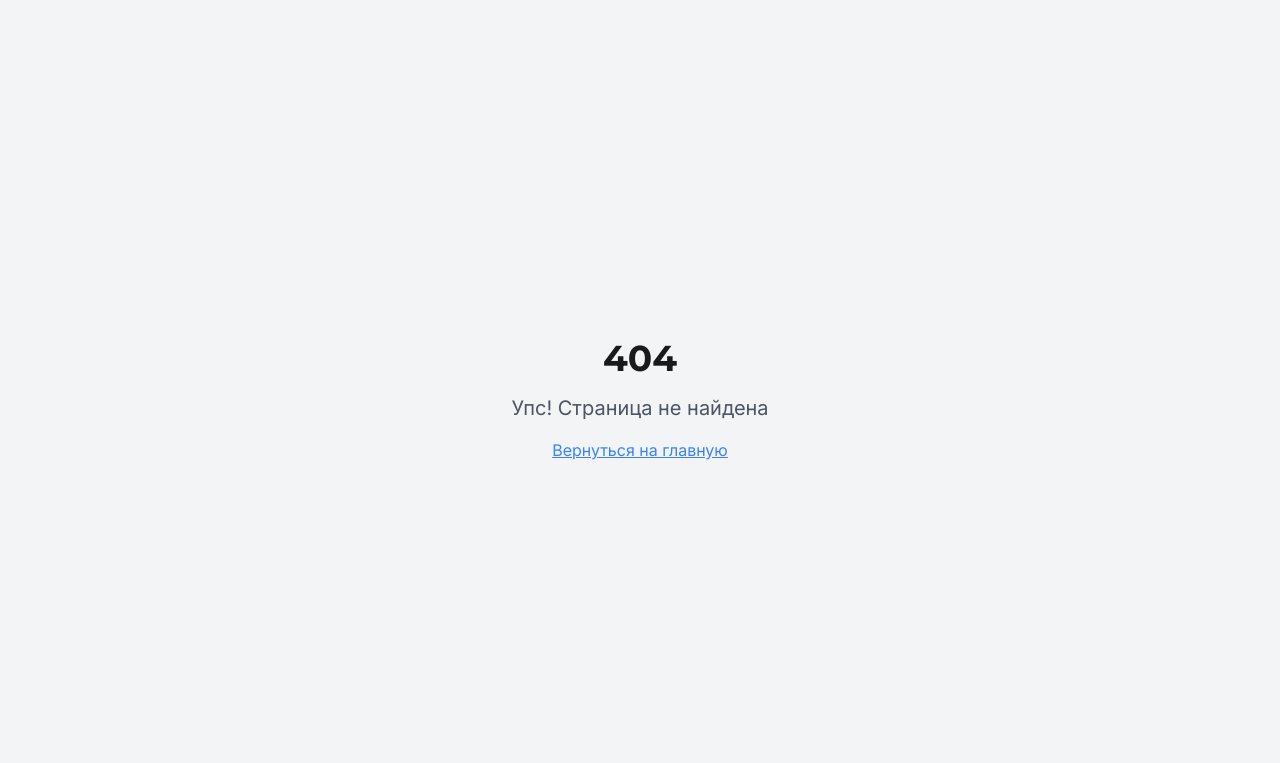
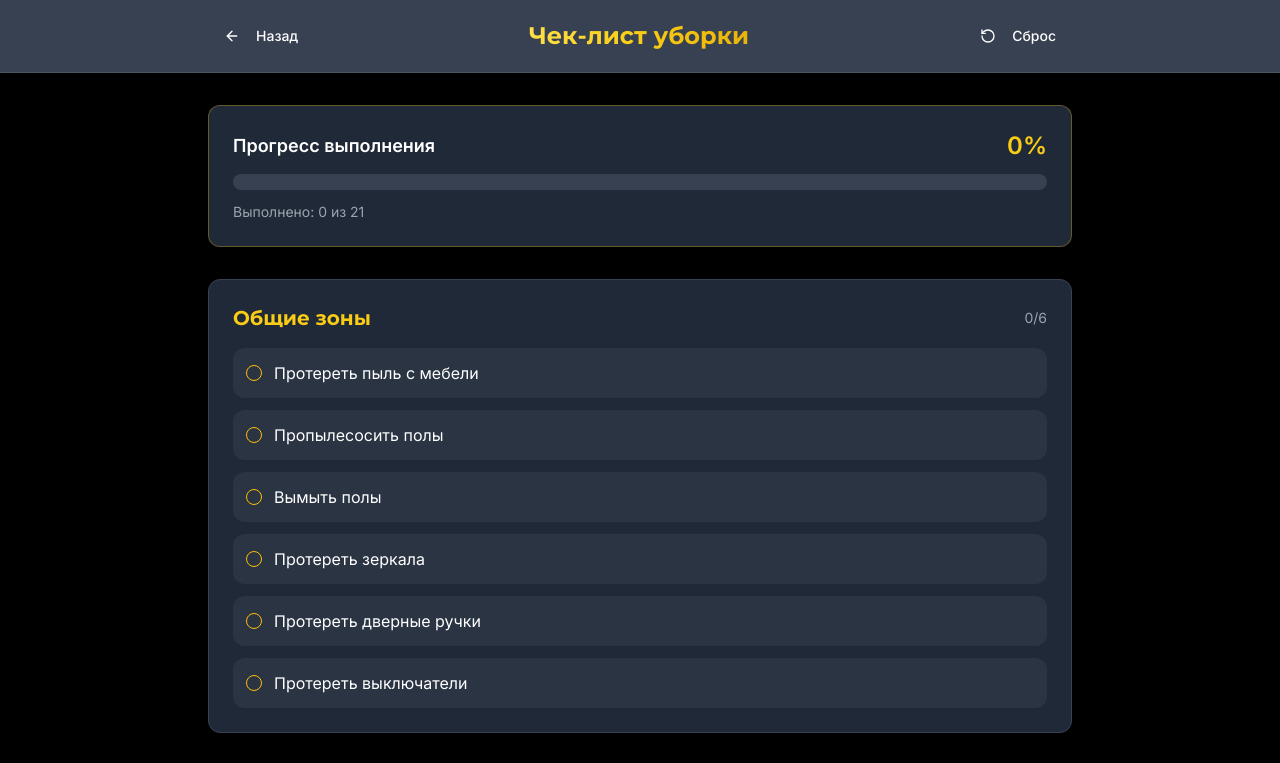
Before and after one commit to pr-poehali-dev/cleaning-design-site, a React (Vite) app: page /checklist in a window 1280 px wide. Before the commit this address had no page. Shown: the top 763 px of the page. Built offline with nearby package versions, Linux system fonts and the light colour scheme.

Commit message:
Добавить чек-лист для уборки

```diff
--- a/src/App.tsx
+++ b/src/App.tsx
@@ -5,6 +5,7 @@ import { TooltipProvider } from "@/components/ui/tooltip";
 import { QueryClient, QueryClientProvider } from "@tanstack/react-query";
 import { BrowserRouter, Routes, Route } from "react-router-dom";
 import Index from "./pages/Index";
+import Checklist from "./pages/Checklist";
 import NotFound from "./pages/NotFound";
 import CursorSparkles from "./components/CursorSparkles";
 
@@ -19,6 +20,7 @@ const App = () => (
       <BrowserRouter>
         <Routes>
           <Route path="/" element={<Index />} />
+          <Route path="/checklist" element={<Checklist />} />
           {/* ADD ALL CUSTOM ROUTES ABOVE THE CATCH-ALL "*" ROUTE */}
           <Route path="*" element={<NotFound />} />
         </Routes>
--- /dev/null
+++ b/src/pages/Checklist.tsx
@@ -0,0 +1,166 @@
+import { useState } from 'react';
+import { Button } from '@/components/ui/button';
+import { Checkbox } from '@/components/ui/checkbox';
+import Icon from '@/components/ui/icon';
+import { useNavigate } from 'react-router-dom';
+
+interface ChecklistItem {
+  id: string;
+  text: string;
+  category: string;
+}
+
+const checklistData: ChecklistItem[] = [
+  { id: '1', text: 'Протереть пыль с мебели', category: 'Общие зоны' },
+  { id: '2', text: 'Пропылесосить полы', category: 'Общие зоны' },
+  { id: '3', text: 'Вымыть полы', category: 'Общие зоны' },
+  { id: '4', text: 'Протереть зеркала', category: 'Общие зоны' },
+  { id: '5', text: 'Протереть дверные ручки', category: 'Общие зоны' },
+  { id: '6', text: 'Протереть выключатели', category: 'Общие зоны' },
+
+  { id: '7', text: 'Вымыть раковину', category: 'Кухня' },
+  { id: '8', text: 'Очистить плиту', category: 'Кухня' },
+  { id: '9', text: 'Протереть столешницы', category: 'Кухня' },
+  { id: '10', text: 'Вымыть холодильник снаружи', category: 'Кухня' },
+  { id: '11', text: 'Очистить микроволновку', category: 'Кухня' },
+  { id: '12', text: 'Вынести мусор', category: 'Кухня' },
+
+  { id: '13', text: 'Вымыть унитаз', category: 'Ванная' },
+  { id: '14', text: 'Очистить раковину', category: 'Ванная' },
+  { id: '15', text: 'Вымыть ванну/душевую', category: 'Ванная' },
+  { id: '16', text: 'Протереть зеркало', category: 'Ванная' },
+  { id: '17', text: 'Вымыть плитку', category: 'Ванная' },
+  { id: '18', text: 'Протереть смесители', category: 'Ванная' },
+
+  { id: '19', text: 'Протереть подоконники', category: 'Спальня' },
+  { id: '20', text: 'Пропылесосить под кроватью', category: 'Спальня' },
+  { id: '21', text: 'Протереть пыль со всех поверхностей', category: 'Спальня' },
+];
+
+const Checklist = () => {
+  const navigate = useNavigate();
+  const [checkedItems, setCheckedItems] = useState<Set<string>>(new Set());
+
+  const toggleItem = (id: string) => {
+    setCheckedItems(prev => {
+      const newSet = new Set(prev);
+      if (newSet.has(id)) {
+        newSet.delete(id);
+      } else {
+        newSet.add(id);
+      }
+      return newSet;
+    });
+  };
+
+  const categories = Array.from(new Set(checklistData.map(item => item.category)));
+  const progress = Math.round((checkedItems.size / checklistData.length) * 100);
+
+  const resetChecklist = () => {
+    setCheckedItems(new Set());
+  };
+
+  return (
+    <div className="min-h-screen bg-black text-white">
+      <header className="bg-gray-700 border-b border-gray-600 sticky top-0 z-50">
+        <div className="max-w-4xl mx-auto px-4 py-4 flex items-center justify-between">
+          <Button
+            variant="ghost"
+            onClick={() => navigate('/')}
+            className="text-white hover:text-yellow-400"
+          >
+            <Icon name="ArrowLeft" size={20} />
+            <span className="ml-2">Назад</span>
+          </Button>
+          <h1 className="font-heading text-2xl font-bold bg-gradient-to-r from-yellow-300 via-yellow-400 to-yellow-500 bg-clip-text text-transparent">
+            Чек-лист уборки
+          </h1>
+          <Button
+            variant="ghost"
+            onClick={resetChecklist}
+            className="text-white hover:text-yellow-400"
+          >
+            <Icon name="RotateCcw" size={20} />
+            <span className="ml-2">Сброс</span>
+          </Button>
+        </div>
+      </header>
+
+      <main className="max-w-4xl mx-auto px-4 py-8">
+        <div className="mb-8 bg-gray-800 rounded-lg p-6 border border-yellow-400/30">
+          <div className="flex items-center justify-between mb-3">
+            <span className="text-lg font-semibold">Прогресс выполнения</span>
+            <span className="text-2xl font-bold text-yellow-400">{progress}%</span>
+          </div>
+          <div className="w-full h-4 bg-gray-700 rounded-full overflow-hidden">
+            <div
+              className="h-full bg-gradient-to-r from-yellow-400 to-yellow-500 transition-all duration-300"
+              style={{ width: `${progress}%` }}
+            />
+          </div>
+          <div className="mt-3 text-sm text-gray-400">
+            Выполнено: {checkedItems.size} из {checklistData.length}
+          </div>
+        </div>
+
+        <div className="space-y-8">
+          {categories.map(category => {
+            const categoryItems = checklistData.filter(item => item.category === category);
+            const categoryChecked = categoryItems.filter(item => checkedItems.has(item.id)).length;
+
+            return (
+              <div key={category} className="bg-gray-800 rounded-lg p-6 border border-gray-700">
+                <div className="flex items-center justify-between mb-4">
+                  <h2 className="text-xl font-bold text-yellow-400">{category}</h2>
+                  <span className="text-sm text-gray-400">
+                    {categoryChecked}/{categoryItems.length}
+                  </span>
+                </div>
+                <div className="space-y-3">
+                  {categoryItems.map(item => (
+                    <label
+                      key={item.id}
+                      className={`flex items-center gap-3 p-3 rounded-lg cursor-pointer transition-all ${
+                        checkedItems.has(item.id)
+                          ? 'bg-yellow-400/10 border border-yellow-400/30'
+                          : 'bg-gray-700/50 border border-transparent hover:bg-gray-700'
+                      }`}
+                    >
+                      <Checkbox
+                        checked={checkedItems.has(item.id)}
+                        onCheckedChange={() => toggleItem(item.id)}
+                        className="data-[state=checked]:bg-yellow-400 data-[state=checked]:border-yellow-400"
+                      />
+                      <span
+                        className={`flex-1 ${
+                          checkedItems.has(item.id)
+                            ? 'line-through text-gray-400'
+                            : 'text-white'
+                        }`}
+                      >
+                        {item.text}
+                      </span>
+                      {checkedItems.has(item.id) && (
+                        <Icon name="Check" size={20} className="text-yellow-400" />
+                      )}
+                    </label>
+                  ))}
+                </div>
+              </div>
+            );
+          })}
+        </div>
+
+        {progress === 100 && (
+          <div className="mt-8 bg-gradient-to-r from-yellow-400/20 to-yellow-500/20 border-2 border-yellow-400 rounded-lg p-6 text-center animate-bounce-subtle">
+            <Icon name="CheckCircle" size={48} className="text-yellow-400 mx-auto mb-3" />
+            <h3 className="text-2xl font-bold text-yellow-400 mb-2">Отличная работа!</h3>
+            <p className="text-gray-300">Все задачи выполнены</p>
+          </div>
+        )}
+      </main>
+    </div>
+  );
+};
+
+export default Checklist;
```
